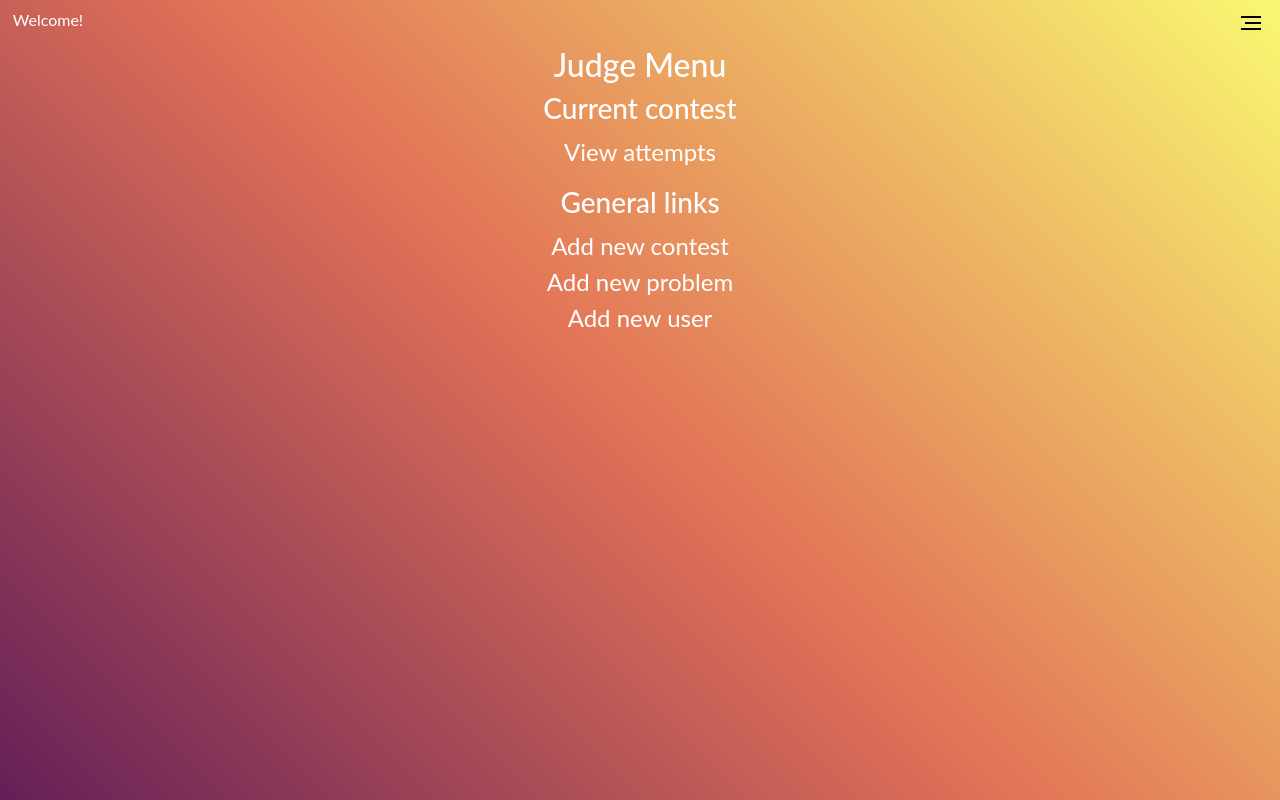
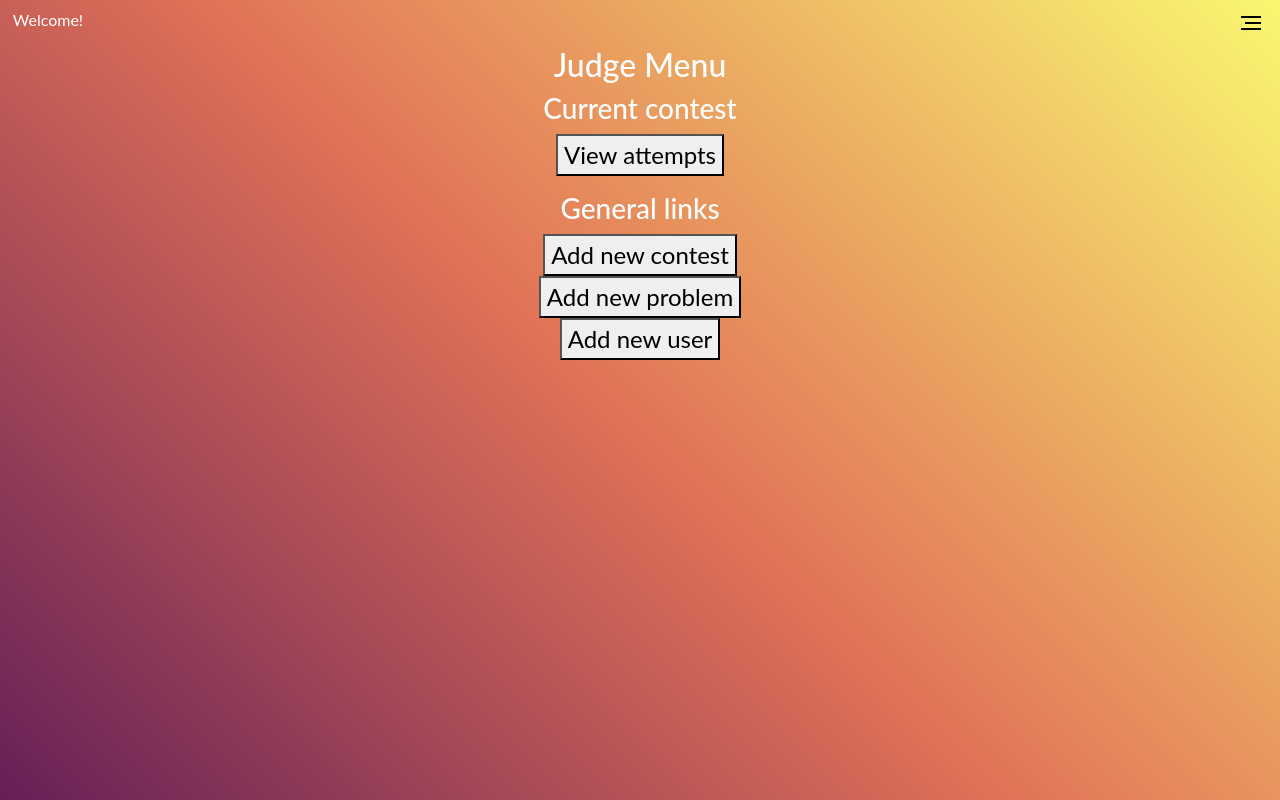
Before and after one commit to Addisonbean/Contest, a Vue app in the folder client/: page /judge in a window 1280 px wide. Built offline with nearby package versions, Linux system fonts and the light colour scheme; no server answers.

Commit message:
Fixed Jacob's mistakes

```diff
--- a/client/src/pages/AdminPage.vue
+++ b/client/src/pages/AdminPage.vue
@@ -5,19 +5,19 @@
 		<h3>Current contest</h3>
 		<ul class= "navList">
 			<li>
-				<router-link to="/attempts">View attempts</router-link>
+				<router-link to="/attempts"><button>View attempts</button></router-link>
 			</li>
 		</ul>
 		<h3>General links</h3>
 		<ul class = "navList">
 			<li>
-				<router-link to="/contest/new">Add new contest</router-link>
+				<router-link to="/contest/new"><button>Add new contest</button></router-link>
 			</li>
 			<li>
-				<router-link to="/problem/new">Add new problem</router-link>
+				<router-link to="/problem/new"><button>Add new problem</button></router-link>
 			</li>
 			<li>
-				<router-link to="/signup">Add new user</router-link>
+				<router-link to="/signup"><button>Add new user</button></router-link>
 			</li>
 		</ul>
 	</div>
```
